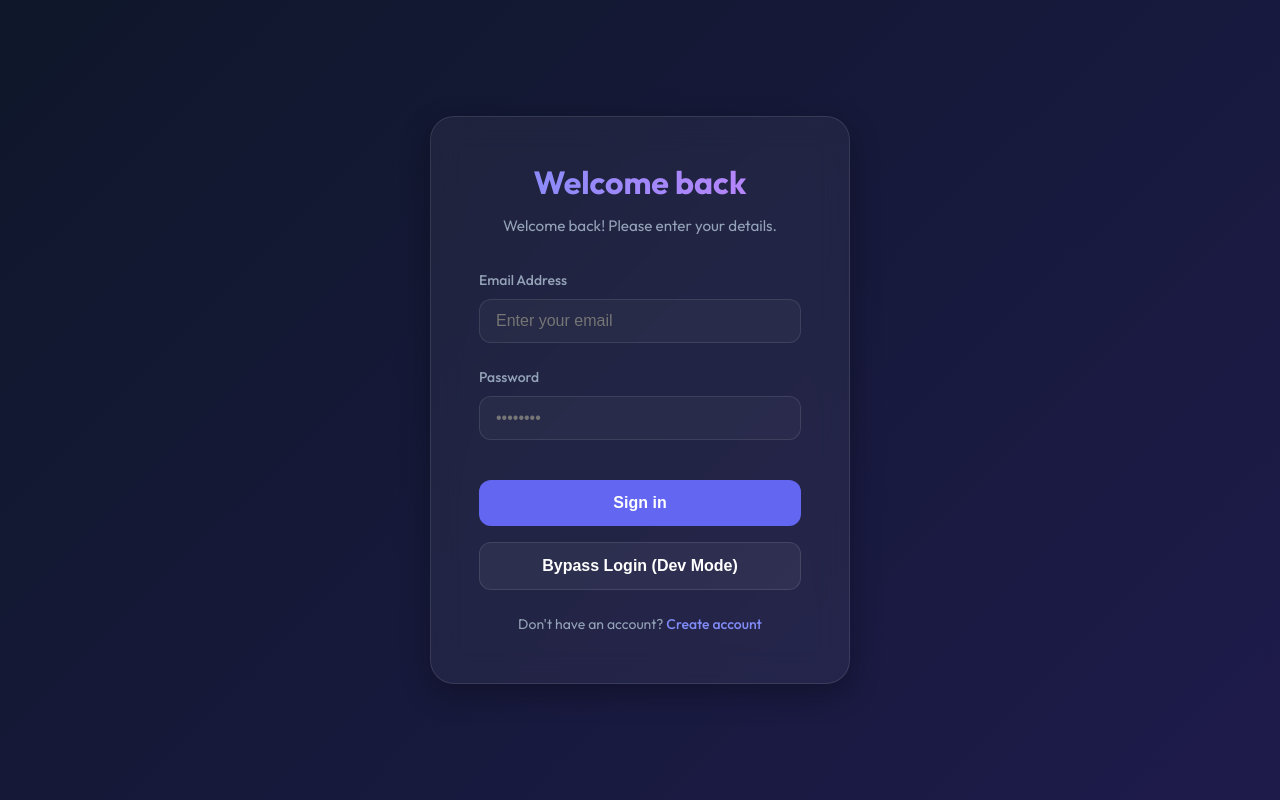
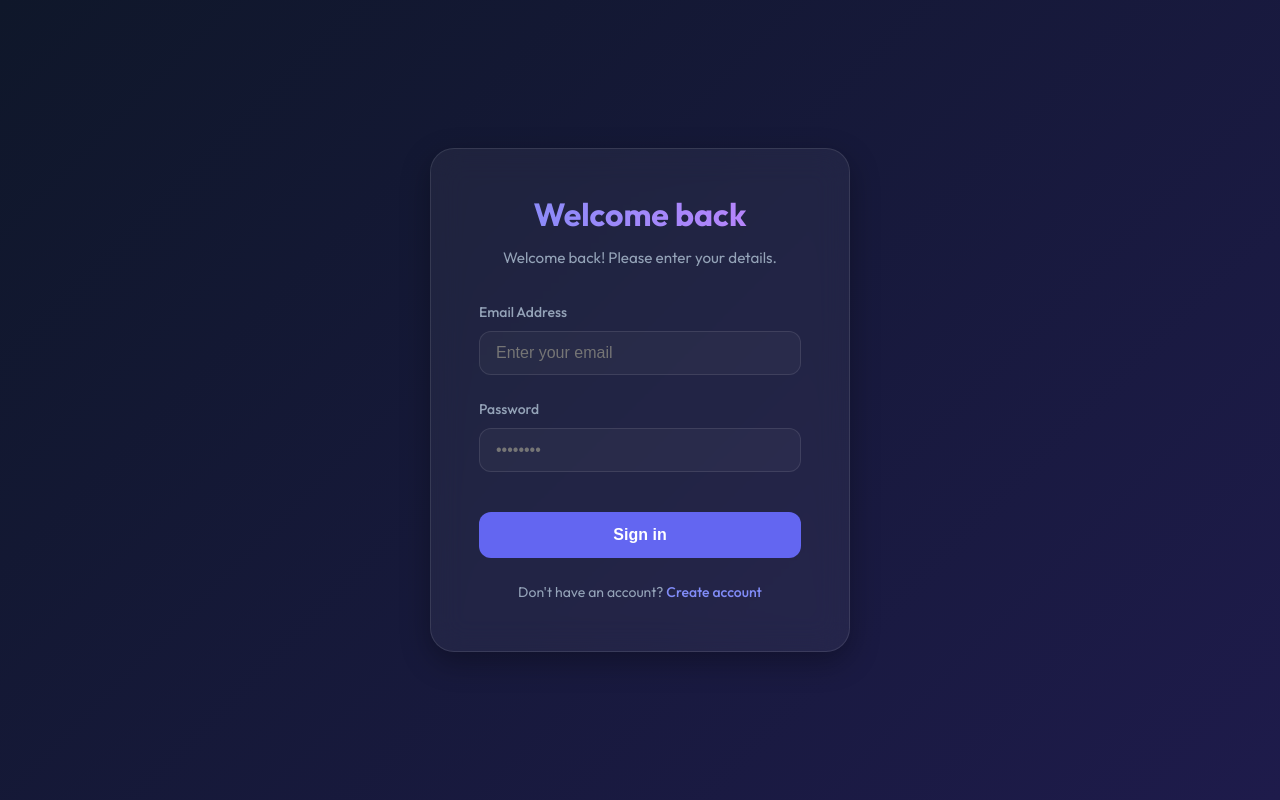
Before and after one commit to mehdiert0-arch/Odoo, a React (Vite) app in the folder odooFront/: page /login in a window 1280 px wide. Built offline with nearby package versions, Linux system fonts and the light colour scheme.

Commit message:
go back to simple login

```diff
--- a/odooFront/src/pages/ClientDetails.jsx
+++ b/odooFront/src/pages/ClientDetails.jsx
@@ -48,17 +48,8 @@ export default function ClientDetails() {
                 setClient(data.client || {});
             })
             .catch(err => {
-                console.warn(err);
-                // Fallback to mock data to see UI without Odoo
-                setClient({
-                    id: id,
-                    name: "Mock Client " + id,
-                    email: "mock@example.com",
-                    phone: "+123456789",
-                    city: "New York",
-                    street: "5th Ave"
-                });
-                setError("Odoo is not available. Showing mock data for demonstration.");
+                console.error(err);
+                setError(err.response?.data?.message || 'Failed to fetch client details');
             })
             .finally(() => {
                 setLoading(false);
--- a/odooFront/src/pages/Clients.jsx
+++ b/odooFront/src/pages/Clients.jsx
@@ -40,15 +40,8 @@ export default function Clients() {
                 setClients(data.clients || []);
             })
             .catch(err => {
-                console.warn(err);
-                // Fallback to mock data to see UI without Odoo
-                setClients([
-                    { id: 1, name: "Alice Smith", email: "alice@example.com", phone: "+123456789", city: "New York", street: "5th Ave" },
-                    { id: 2, name: "Bob Johnson", email: "bob@example.com", phone: "+987654321", city: "London", street: "Baker St" },
-                    { id: 3, name: "Creative Studios Ltd", email: "contact@creativestudios.com", phone: "+1122334455", city: "Paris", street: "Rue de Rivoli" },
-                    { id: 4, name: "David Wilson", email: "david.w@example.com", phone: "+5566778899", city: "Sydney", street: "George St" },
-                ]);
-                setError("Odoo is not available. Showing mock data for demonstration.");
+                console.error(err);
+                setError(err.response?.data?.message || 'Failed to fetch clients from Odoo');
             })
             .finally(() => {
                 setLoading(false);
--- a/odooFront/src/pages/Login.jsx
+++ b/odooFront/src/pages/Login.jsx
@@ -65,24 +65,6 @@ export default function Login() {
             <button className="btn-primary" disabled={loading} type="submit">
                 {loading ? 'Signing in...' : 'Sign in'}
             </button>
-
-            <button
-                className="btn-primary"
-                type="button"
-                onClick={() => {
-                    // Mock login to test UI without Odoo
-                    setUser({ name: "Dev User", uid: 999 });
-                    setToken(btoa('admin@test.com:password123')); // base64 encode mock credentials
-                }}
-                style={{
-                    marginTop: '1rem',
-                    background: 'rgba(255,255,255,0.05)',
-                    border: '1px solid rgba(255,255,255,0.1)'
-                }}
-            >
-                Bypass Login (Dev Mode)
-            </button>
-
             <div style={{ marginTop: '1.5rem', textAlign: 'center', fontSize: '0.875rem', color: '#94a3b8' }}>
                 Don't have an account? <Link to="/signup" style={{ color: '#818cf8', textDecoration: 'none', fontWeight: '500' }}>Create account</Link>
             </div>
```
